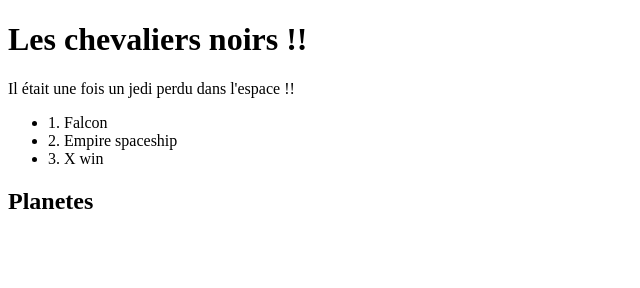
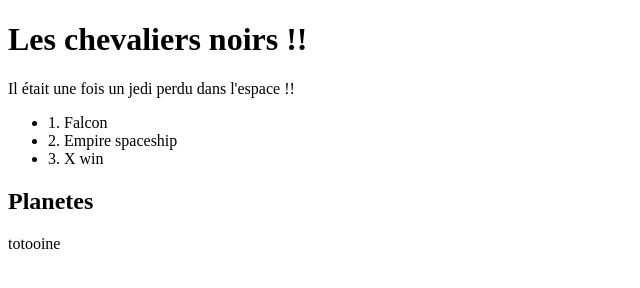
Before and after one commit to PatriciaBiasinExterne/formation-git-mastering-discover-github, a plain HTML site: page index.html in a window 1280 px wide. Shown: the full height of the page, 0-640 px from the left. Drawn offline with Linux system fonts and the light colour scheme.

Commit message:
feat: add tatooine

```diff
--- a/index.html
+++ b/index.html
@@ -18,6 +18,9 @@
     </ul>
     <div>
         <h2>Planetes</h2>
+        <div>
+            totooine
+        <div/>
     </div>
 
 </body>
```
